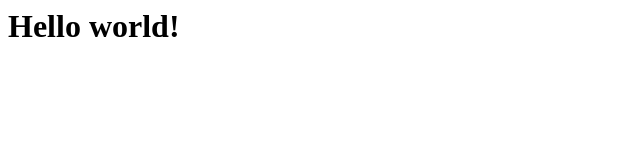
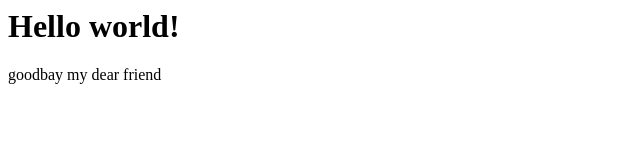
Before and after one commit to maks-iiim18/laboratory, a plain HTML site: page index.html in a window 1280 px wide. Shown: the whole page, without its empty margins (0-640 px from the left). Drawn offline with Linux system fonts and the light colour scheme.

Commit message:
repMaksa

```diff
--- a/index.html
+++ b/index.html
@@ -3,5 +3,6 @@
 </head>
 <body>
 <h1>Hello world!</h1>
+<p>goodbay my dear friend</p>
 </body>
 </html>
```
